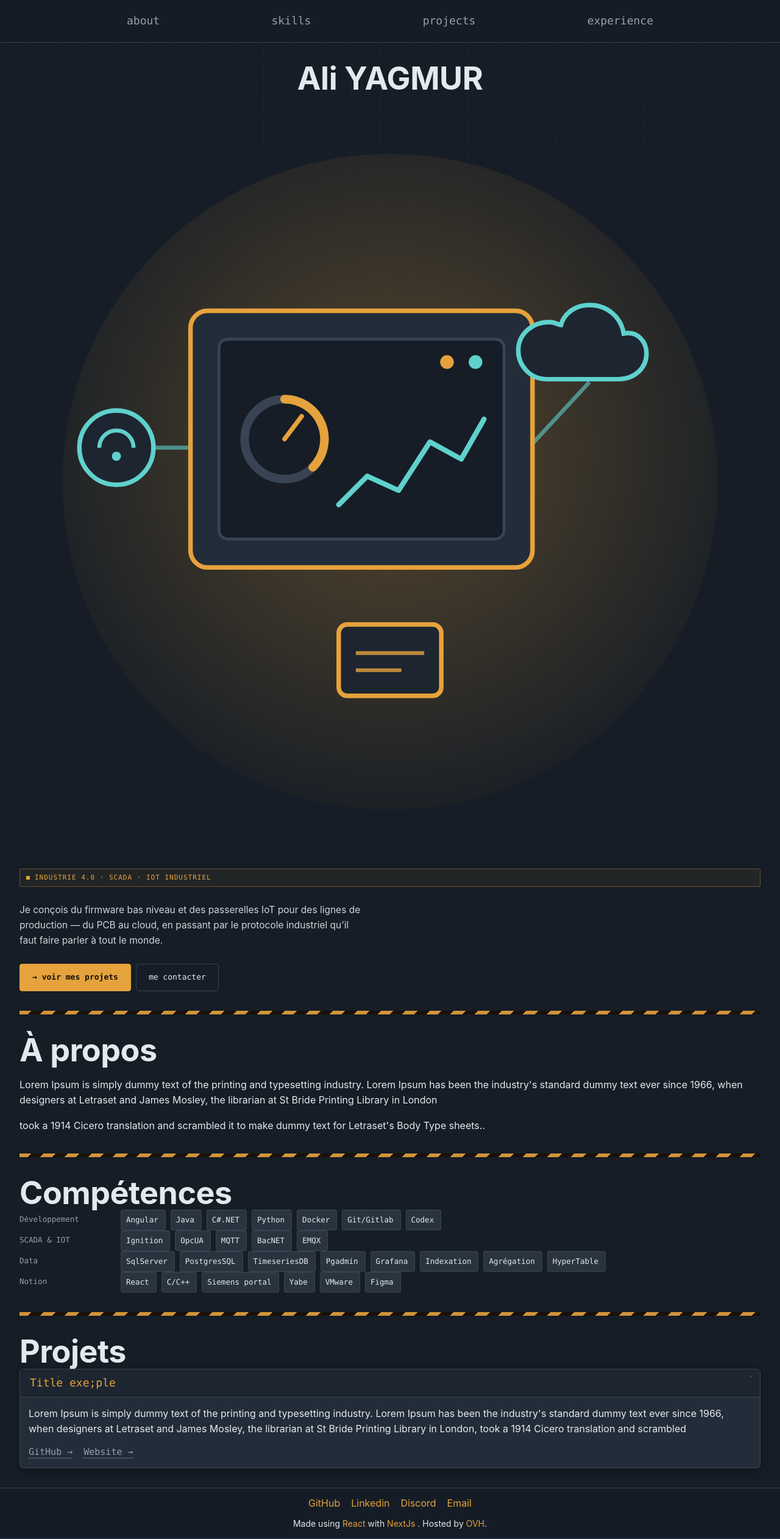
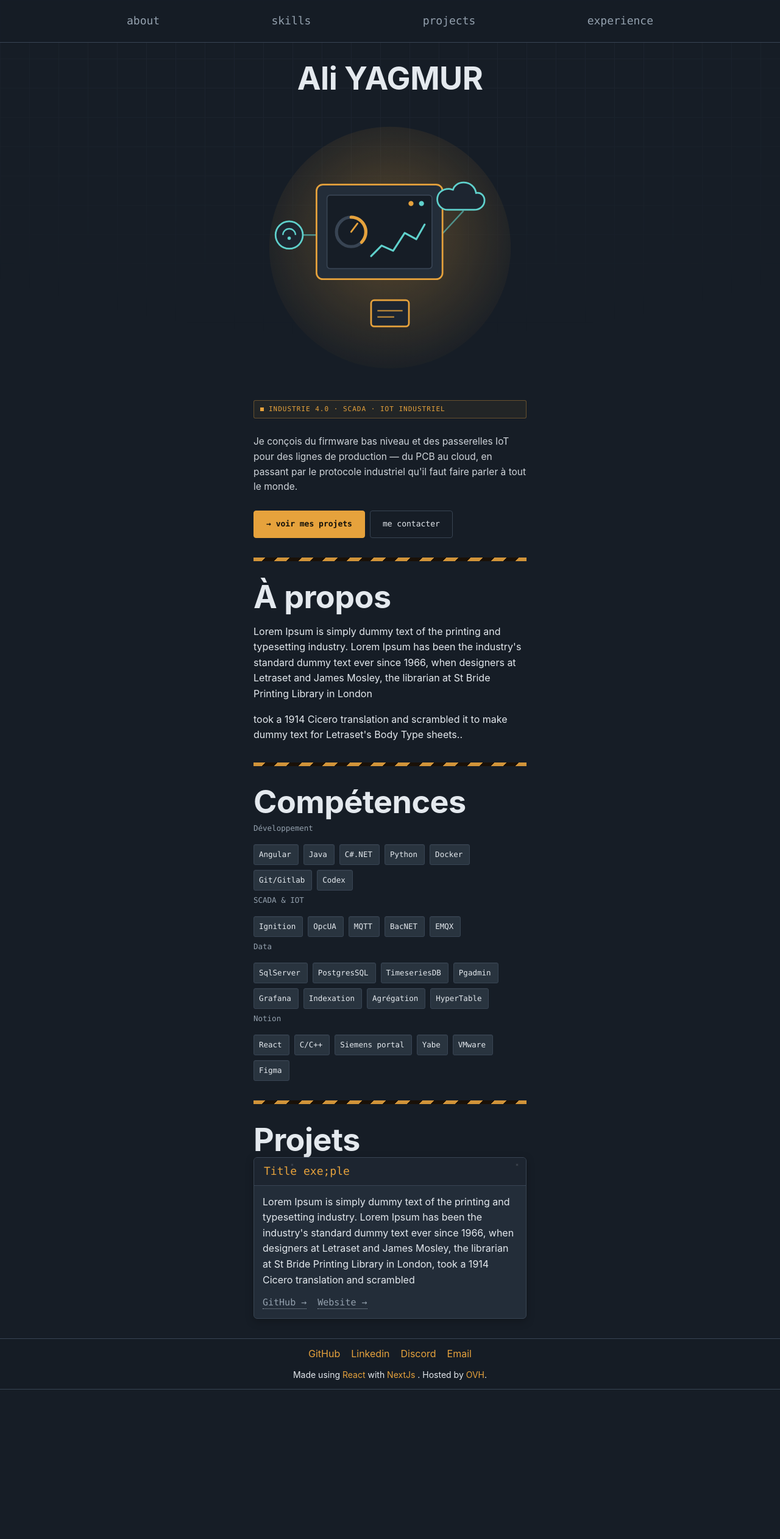
Before and after one commit to AliHaine/AliYag.dev, a Next.js app: page / in a window 1280 px wide. Shown: the whole page at 61% size. After the commit the page ends 2278 px from the top, so only its background shows below. Built offline with nearby package versions, Linux system fonts and the light colour scheme.

Commit message:
Update dep, update for responsive

```diff
--- a/app/globals.css
+++ b/app/globals.css
@@ -1,6 +1,6 @@
 @import "tailwindcss";
 
-:root{
+:root {
   --bg: #161d26;
   --bg-soft: #1d2530;
   --panel: #232d39;
@@ -10,90 +10,105 @@
   --muted: #94a1ae;
   --amber: #e6a23c;
   --cyan: #5fd1cc;
-  --mono: 'JetBrains Mono', 'Fira Code', ui-monospace, SFMono-Regular, Menlo, Consolas, monospace;
-  --sans: 'Space Grotesk', 'Inter', system-ui, sans-serif;
+  --mono: "JetBrains Mono","Fira Code",ui-monospace,SFMono-Regular,Menlo,Consolas,monospace;
+  --sans: "Space Grotesk","Inter",system-ui,sans-serif;
 }
 
-*{
-  box-sizing:border-box;
-  margin:0;
-  padding:0;
+* {
+  box-sizing: border-box;
+  margin: 0;
+  padding: 0;
 }
 
-html{
-  scroll-behavior:smooth;
+html {
+  scroll-behavior: smooth;
 }
 
-body{
-  background:var(--bg);
-  color:var(--text);
-  font-family:var(--sans);
-  line-height:1.6;
-  -webkit-font-smoothing:antialiased;
+body {
+  background: var(--bg);
+  color: var(--text);
+  font-family: var(--sans);
+  -webkit-font-smoothing: antialiased;
+  line-height: 1.6;
+}
+
+section {
+  scroll-margin-top: 86px;
 }
 
 #main {
   padding: 32px;
 }
 
-#bgGrid{
-  position:fixed;
-  inset:0;
-  z-index:-1;
-  pointer-events:none;
-  background-image:
-          linear-gradient(var(--line) 1px, transparent 1px),
-          linear-gradient(90deg, var(--line) 1px, transparent 1px);
-  background-size:48px 48px;
-  opacity:0.18;
-  mask-image: radial-gradient(ellipse 90% 70% at 50% 0%, black 40%, transparent 100%);
+#bgGrid {
+  z-index: -1;
+  pointer-events: none;
+  background-image: linear-gradient(var(--line) 1px,transparent 1px),linear-gradient(90deg,var(--line) 1px,transparent 1px);
+  opacity: .18;
+  background-size: 48px 48px;
+  position: fixed;
+  inset: 0;
+  mask-image: radial-gradient(90% 70% at 50% 0, #000 40%, #0000 100%);
 }
 
-.title{
-  font-size:clamp(32px, 5.5vw, 52px);
-  font-weight:700;
-  letter-spacing:-0.5px;
-  line-height:1.05;
+.title {
+  letter-spacing: -.5px;
+  font-size: clamp(32px, 5.5vw, 52px);
+  font-weight: 700;
+  line-height: 1.05;
 }
 
-.para{
-  max-width:560px;
-  color:var(--text);
-  font-size:15.5px;
-  opacity:0.9;
+.para {
+  max-width: 560px;
+  color: var(--text);
+  opacity: .9;
+  font-size: 15.5px;
 }
 
-.btn{
-  font-family:var(--mono);
-  font-size:13px;
-  padding:11px 20px;
-  border-radius:4px;
-  border:1px solid var(--line);
-  display:inline-flex;
-  align-items:center;
-  gap:8px;
-  transition:transform .15s, border-color .15s;
-}
-.btn:hover{
-  transform:translateY(-2px);
+.btn {
+  font-family: var(--mono);
+  border: 1px solid var(--line);
+  border-radius: 4px;
+  align-items: center;
+  gap: 8px;
+  padding: 11px 20px;
+  font-size: 13px;
+  transition: transform .15s, border-color .15s;
+  display: inline-flex;
 }
 
-.btnPrimary{background:var(--amber); color:#12100a; border-color:var(--amber); font-weight:600;}
-
-.btnGhost{
-  color:var(--text);
-  border-color:var(--line);
-}
-.btnGhost:hover{
-  border-color:var(--cyan);
-  color:var(--cyan);
+.btn:hover {
+  transform: translateY(-2px);
 }
 
-.hazard{
-  height:6px;
-  width:100%;
-  background:repeating-linear-gradient(135deg, var(--amber) 0 14px, #1a1005 14px 28px);
-  opacity:0.9;
-  margin-top: 32px;
-  margin-bottom: 32px;
+.btnPrimary {
+  background: var(--amber);
+  color: #12100a;
+  border-color: var(--amber);
+  font-weight: 600;
 }
+
+.btnGhost {
+  color: var(--text);
+  border-color: var(--line);
+}
+
+.btnGhost:hover {
+  border-color: var(--cyan);
+  color: var(--cyan);
+}
+
+.hazard {
+  background: repeating-linear-gradient(135deg,var(--amber) 0 14px,#1a1005 14px 28px);
+  opacity: .9;
+  width: 100%;
+  height: 6px;
+  margin: 32px 0;
+}
+
+@media (min-width: 768px){
+  #main{
+    max-width: 40%;
+    margin:0 auto;
+  }
+}
```
Also changed, not shown: package.json (+7 -1 lines).
